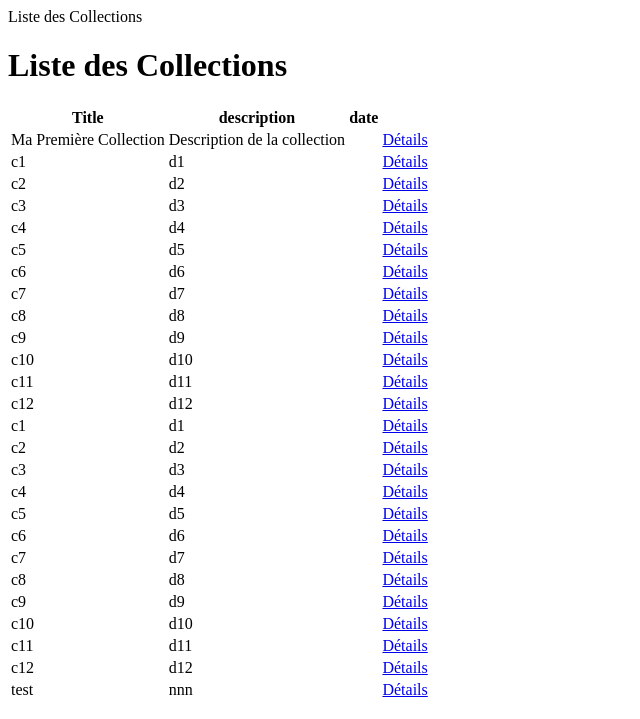
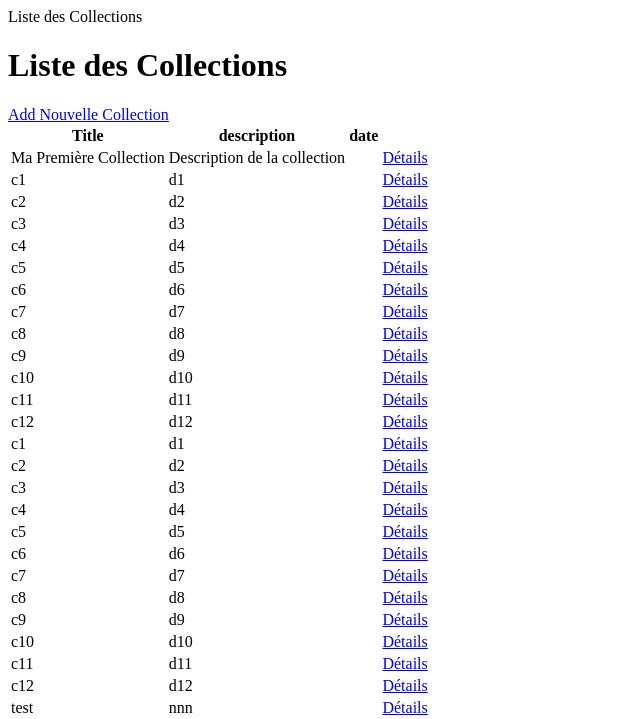
Before and after one commit to salma-gi-info/testvrai, a Django app: page /all/ in a window 1280 px wide. Shown: the top 719 px of the page, without its empty margins (0-640 px from the left). Run offline with Django 4.2, Linux system fonts and the light colour scheme; data comes from the database, SQL or seed files in the repository; both versions use the stored data as it was after the commit.

Commit message:
question7

```diff
--- a/testvrai/appvrai/templates/collection_all.html
+++ b/testvrai/appvrai/templates/collection_all.html
@@ -24,6 +24,7 @@
             </td>
         </tr>
         {% endfor %}
+        <a href="{% url 'new_collection' %}"class="btn btn-primary">Add Nouvelle  Collection</a>
     </tbody>
 </table>
 
--- a/testvrai/appvrai/urls.py
+++ b/testvrai/appvrai/urls.py
@@ -1,9 +1,10 @@
 from django.urls import path
-from .views import about, collection_detail,index,collection_all
+from .views import about, collection_detail,index,collection_all,new_collection
 
 urlpatterns = [
     path('', index, name='index'),
     path('about/', about, name='about'),
     path('collection/<int:n>', collection_detail, name='collection_detail'),
     path('all/',collection_all,name='collection_all'),
+    path('new/', new_collection, name='new_collection'),
 ]
--- a/testvrai/appvrai/views.py
+++ b/testvrai/appvrai/views.py
@@ -1,6 +1,7 @@
-from django.shortcuts import get_object_or_404, render
-
+from django.shortcuts import get_object_or_404, redirect, render
 from .models import Collec
+from .forms import CollecForm
+from django.utils import timezone
 
 # Create your views here.
 
@@ -16,3 +17,16 @@ def collection_detail(request, n):
 def collection_all(request):
     collections=Collec.objects.all()
     return render(request,'collection_all.html',{'collections':collections})
+
+
+def new_collection(request):
+    if request.method == "POST":
+        form = CollecForm(request.POST)
+        if form.is_valid():
+            collection = form.save(commit=False)
+            collection. creation_date= timezone.now()
+            collection.save()
+            return redirect('collection_detail', n=collection.id)  # Redirect a la page de detail de la collection
+    else:
+        form = CollecForm()
+    return render(request, 'new_collection.html', {'form': form})
```
Also changed, not shown: testvrai/appvrai/forms.py (added, +9 -0 lines), testvrai/appvrai/templates/new_collection.html (added, +16 -0 lines), testvrai/db.sqlite3.
